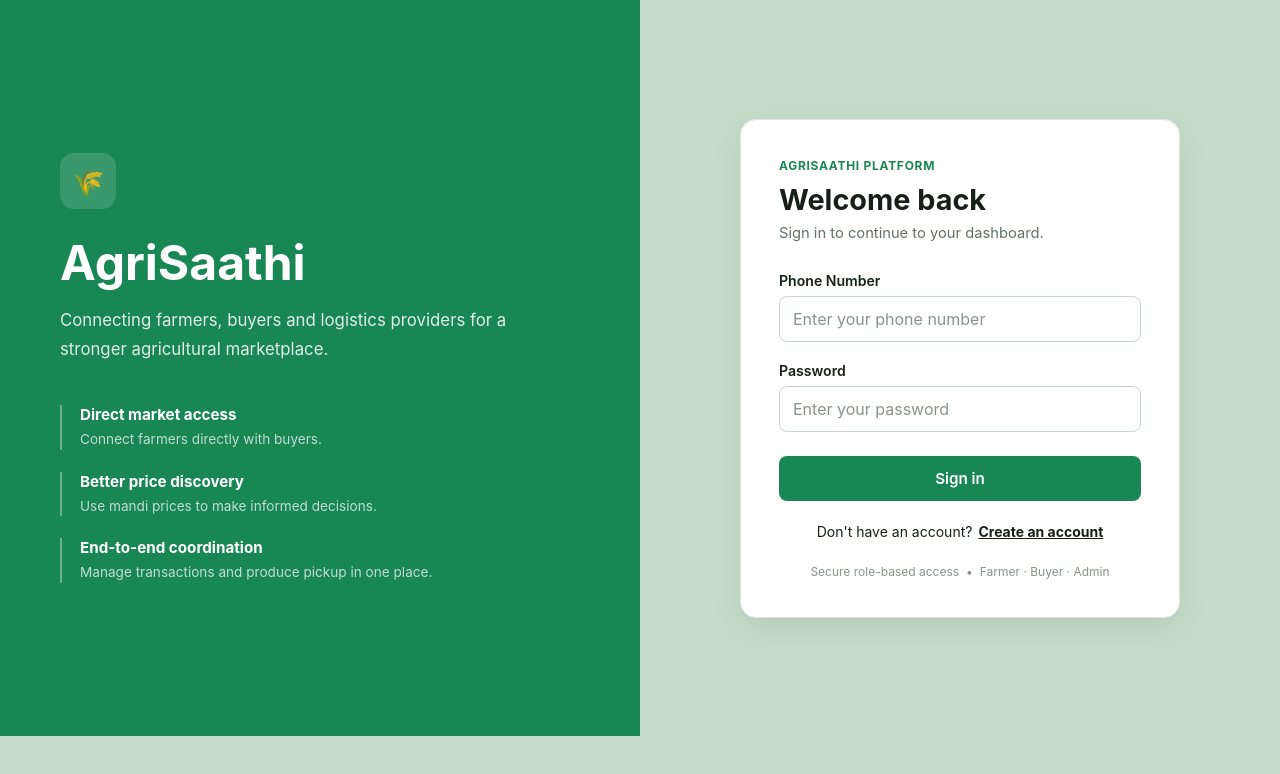
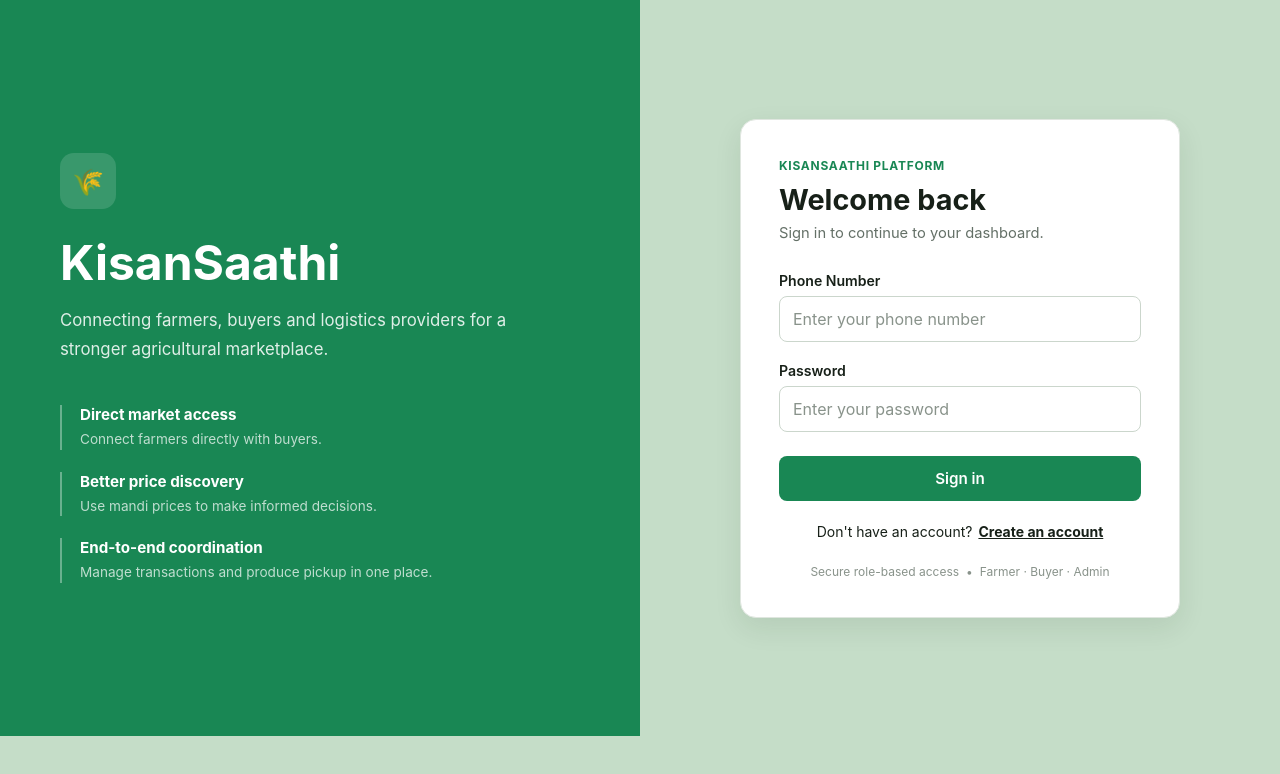
Before and after one commit to midknight247/AgriSaathi, a React app in the folder frontend/: page /login in a window 1280 px wide. Shown: the top 774 px of the page. Built offline with nearby package versions, Linux system fonts and the light colour scheme; the HTML template or start-up script is replaced by a standard one.

Commit message:
Update display name to KisanSaathi

```diff
--- a/frontend/src/components/Navbar.jsx
+++ b/frontend/src/components/Navbar.jsx
@@ -20,7 +20,7 @@ function Navbar() {
     <nav className="navbar">
       <div className="navbar-brand">
         <Link to="/">
-          AgriSaathi
+          KisanSaathi
         </Link>
       </div>
 
--- a/frontend/src/pages/AdminDashboard.jsx
+++ b/frontend/src/pages/AdminDashboard.jsx
@@ -144,7 +144,7 @@ function AdminDashboard() {
       <div className="page-header">
         <h1>Admin Dashboard</h1>
         <p>
-          Monitor AgriSaathi users and manage the logistics
+          Monitor KisanSaathi users and manage the logistics
           provider network.
         </p>
       </div>
--- a/frontend/src/pages/BuyerDashboard.jsx
+++ b/frontend/src/pages/BuyerDashboard.jsx
@@ -159,7 +159,7 @@ useEffect(() => {
     <div className="brand-mark">🌱</div>
 
     <div>
-      <div className="brand-name">AgriSaathi</div>
+      <div className="brand-name">KisanSaathi</div>
       <div className="brand-subtitle">Buyer Portal</div>
     </div>
   </div>
@@ -287,7 +287,7 @@ useEffect(() => {
 
     <div className="mobile-brand">
       <span className="mobile-brand-icon">🌱</span>
-      <strong>AgriSaathi</strong>
+      <strong>KisanSaathi</strong>
     </div>
 
     <div className="topbar-search">
--- a/frontend/src/pages/FarmerDashboard.jsx
+++ b/frontend/src/pages/FarmerDashboard.jsx
@@ -205,7 +205,7 @@ const latestPendingOffer =
           <div className="brand-mark">🌱</div>
 
           <div>
-            <div className="brand-name">AgriSaathi</div>
+            <div className="brand-name">KisanSaathi</div>
             <div className="brand-subtitle">Farmer Portal</div>
           </div>
         </div>
@@ -340,7 +340,7 @@ const latestPendingOffer =
 
           <div className="mobile-brand">
             <span className="mobile-brand-icon">🌱</span>
-            <strong>AgriSaathi</strong>
+            <strong>KisanSaathi</strong>
           </div>
 
           <div className="topbar-search">
--- a/frontend/src/pages/Login.jsx
+++ b/frontend/src/pages/Login.jsx
@@ -56,7 +56,7 @@ function Login() {
         <div className="login-brand-content">
           <div className="login-logo">🌾</div>
 
-          <h1>AgriSaathi</h1>
+          <h1>KisanSaathi</h1>
 
           <p>
             Connecting farmers, buyers and logistics
@@ -88,7 +88,7 @@ function Login() {
         <div className="login-card">
           <div className="login-card-header">
             <span className="login-eyebrow">
-              AgriSaathi platform
+              KisanSaathi platform
             </span>
 
             <h2>Welcome back</h2>
--- a/frontend/src/pages/Register.jsx
+++ b/frontend/src/pages/Register.jsx
@@ -73,7 +73,7 @@ function Register() {
           <div className="register-logo">🌾</div>
 
           <span className="register-eyebrow">
-            Join AgriSaathi
+            Join KisanSaathi
           </span>
 
           <h1>Build stronger agricultural connections.</h1>
```
Also changed, not shown: 2 other files (tests, documents, lock files or other folders).
